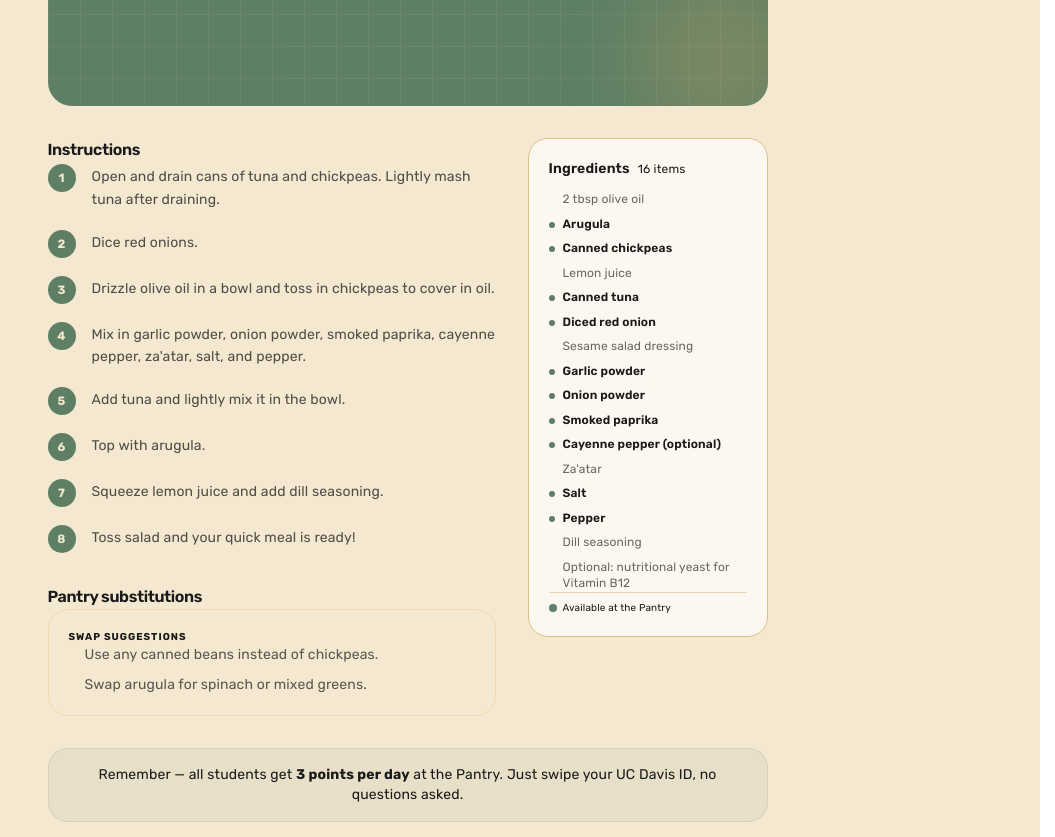
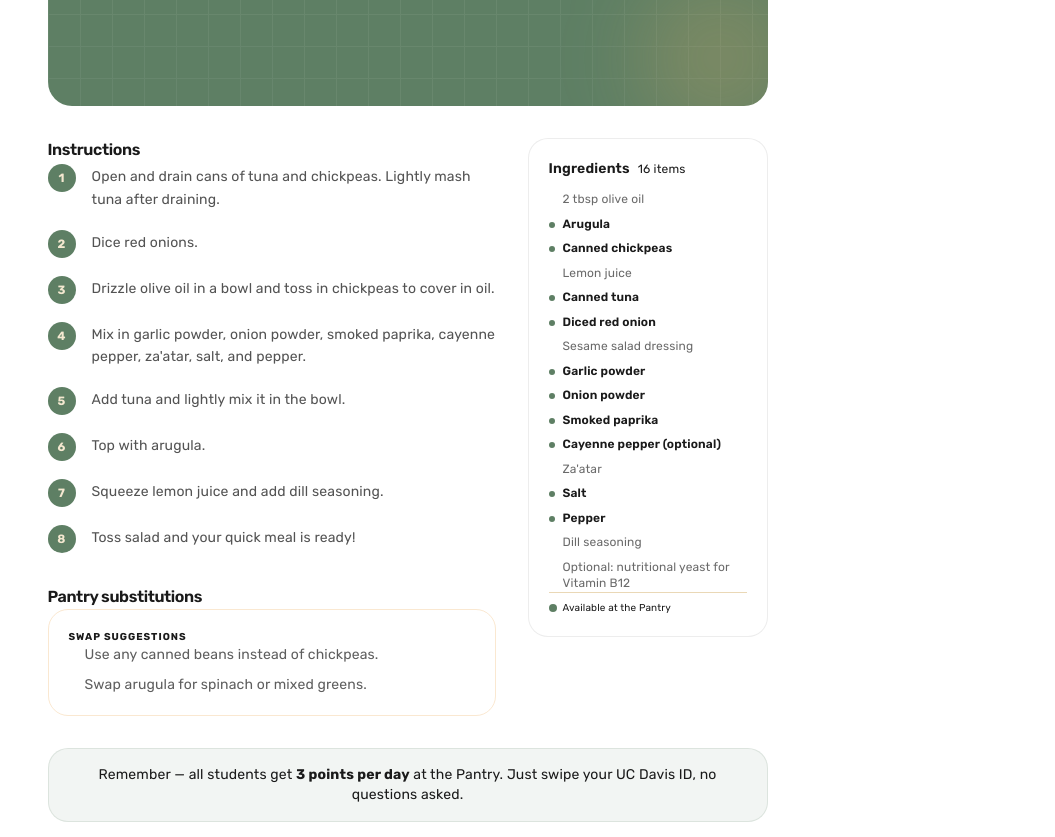
Before and after one commit to gabe-ven/SacHacks-VII, a Next.js app in the folder pantry-app/: page /recipes/arugula-chickpea-tuna-salad in a window 1280 px wide. Shown: the part 720-1557 px from the top of the page, without its empty margins (225-1280 px from the left). Built offline with nearby package versions, Linux system fonts and the light colour scheme; no server answers.

Commit message:
fixed dark mode on recipe page

```diff
--- a/pantry-app/app/recipes/[id]/page.tsx
+++ b/pantry-app/app/recipes/[id]/page.tsx
@@ -20,7 +20,7 @@ export default async function RecipeDetailPage({
         : "bg-pantry-coral/12 text-pantry-coral-dark border-pantry-coral/20";
 
   return (
-    <div className="min-h-screen bg-pantry-cream">
+    <div className="min-h-screen bg-background">
       <div className="max-w-3xl mx-auto px-4 sm:px-6 py-10 space-y-8">
 
         {/* Back link */}
@@ -121,7 +121,7 @@ export default async function RecipeDetailPage({
 
           {/* Right: ingredients sidebar */}
           <aside>
-            <div className="rounded-2xl border border-pantry-tan bg-white/70 p-5 space-y-3 sticky top-6">
+            <div className="rounded-2xl border border-border bg-surface-card p-5 space-y-3 sticky top-6">
               <div className="flex items-baseline gap-2">
                 <h2 className="text-sm font-semibold text-foreground">Ingredients</h2>
                 <span className="text-xs text-pantry-brown/50">{recipe.ingredients.length} items</span>
```
